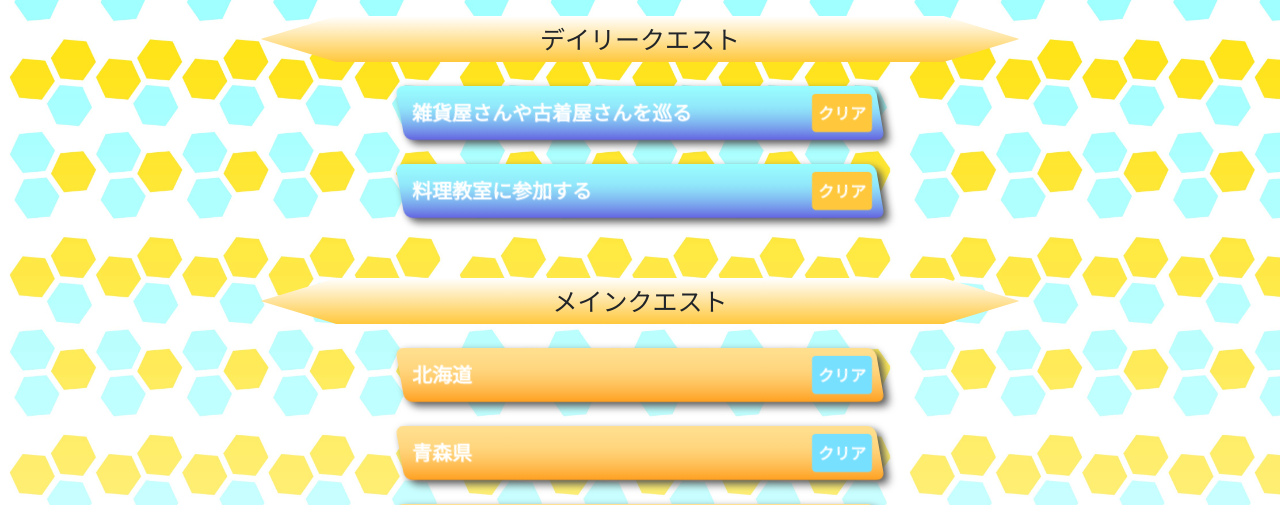
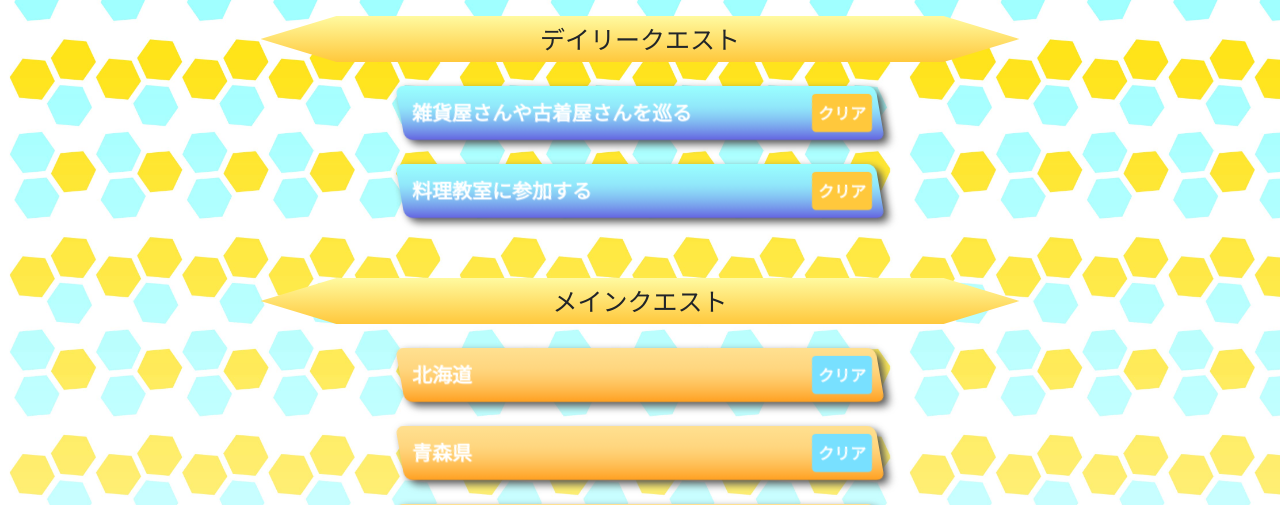
Before and after one commit to 20fi111/sanpo_quest, a Flask app: page /quest in a window 1280 px wide. Shown: the part 74-579 px from the top of the page. Run offline with Flask 2, Linux system fonts and the light colour scheme; a user stored in the database is signed in; data comes from the database, SQL or seed files in the repository.

Commit message:
デザイン変更

```diff
--- a/src/static/styles.css
+++ b/src/static/styles.css
@@ -231,7 +231,7 @@ main{
   }
 
   .title{
-    background:linear-gradient(#fff, #ffc83c);
+    background:linear-gradient(#fffaa0, #ffc83c);
     width:60%;
     margin:auto;
     margin-top:6rem;
```
